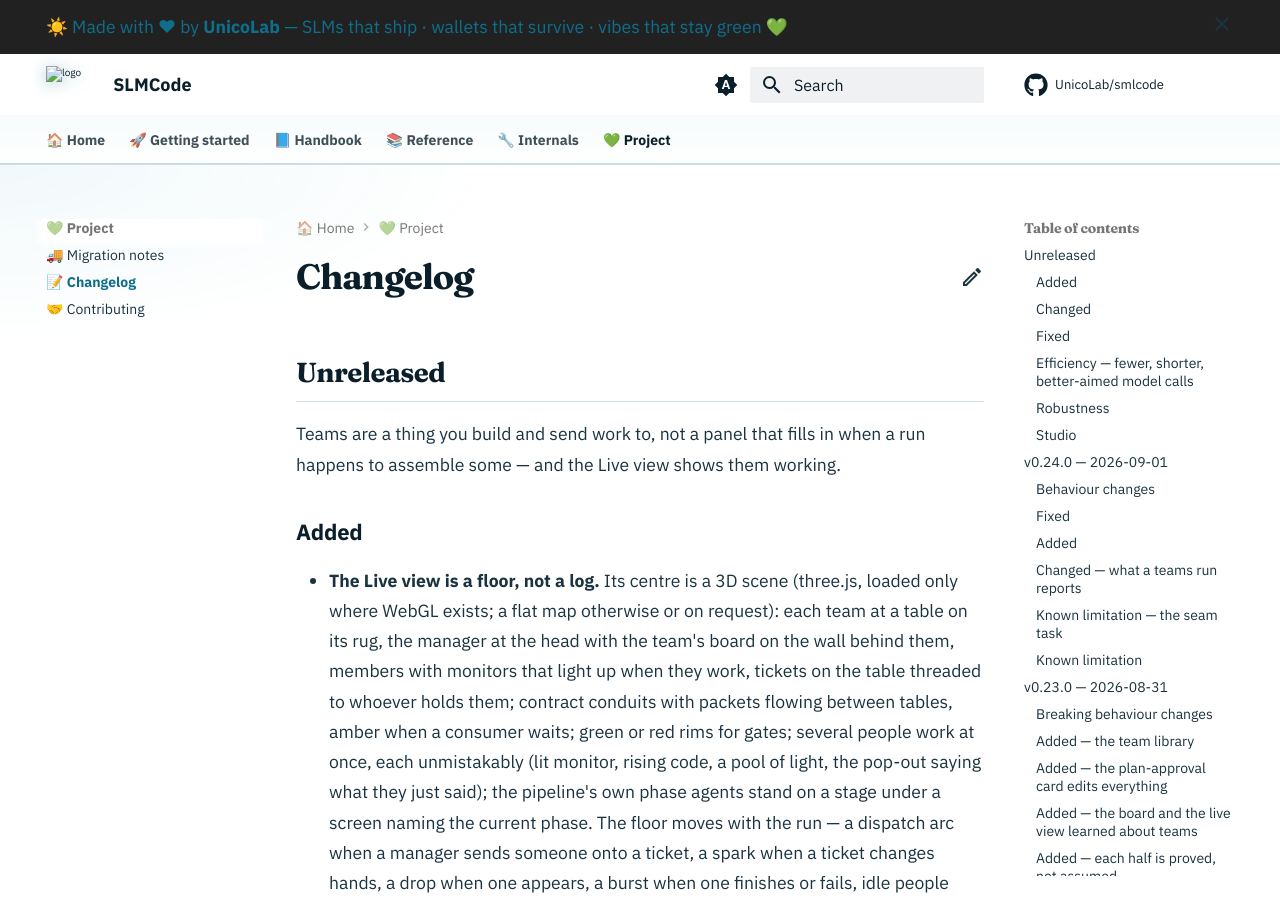
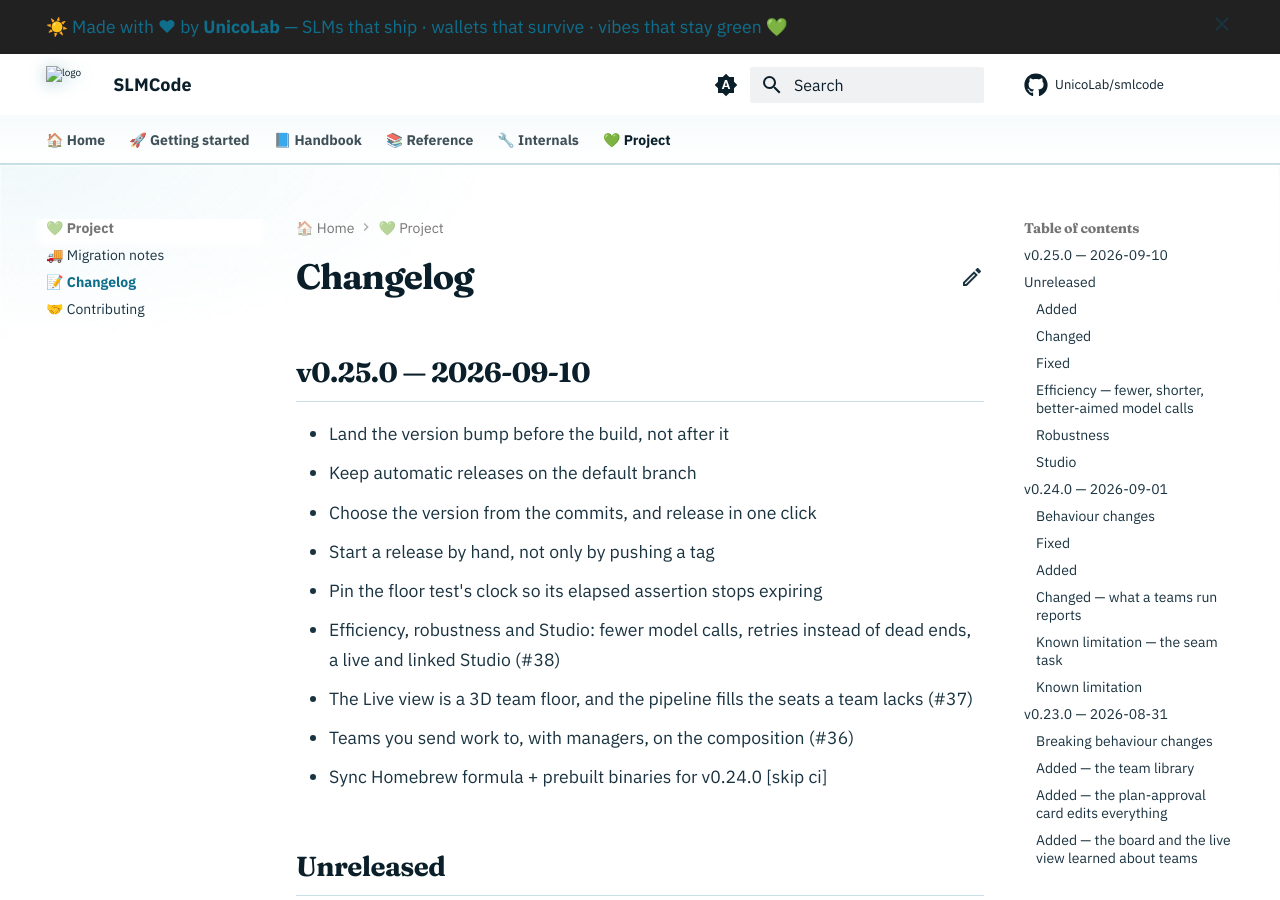
Before and after one commit to UnicoLab/smlcode, an MkDocs documentation site: the page built from docs/changelog.md, in a window 1280 px wide and 900 px high. Built offline with MkDocs 1.6.1 and Material for MkDocs 9.7.7, drawn with Linux system fonts in a browser that asks for light colours; comment, search, counter and statistics services are not loaded.

Commit message:
chore: release v0.25.0

````diff
--- a/docs/changelog.md
+++ b/docs/changelog.md
@@ -1,4 +1,16 @@
 # Changelog
+
+## v0.25.0 — 2026-09-10
+
+- Land the version bump before the build, not after it
+- Keep automatic releases on the default branch
+- Choose the version from the commits, and release in one click
+- Start a release by hand, not only by pushing a tag
+- Pin the floor test's clock so its elapsed assertion stops expiring
+- Efficiency, robustness and Studio: fewer model calls, retries instead of dead ends, a live and linked Studio (#38)
+- The Live view is a 3D team floor, and the pipeline fills the seats a team lacks (#37)
+- Teams you send work to, with managers, on the composition (#36)
+- Sync Homebrew formula + prebuilt binaries for v0.24.0 [skip ci]
 
 ## Unreleased
 
--- a/docs/install.md
+++ b/docs/install.md
@@ -126,7 +126,7 @@ fetched, the installer says so loudly rather than pretending it checked.
 To check by hand, or to verify a binary you downloaded from the Releases page:
 
 ```bash
-curl -fsSLO https://github.com/UnicoLab/smlcode/releases/download/v0.24.0/SHA256SUMS
+curl -fsSLO https://github.com/UnicoLab/smlcode/releases/download/v0.25.0/SHA256SUMS
 shasum -a 256 -c SHA256SUMS --ignore-missing     # macOS
 sha256sum -c SHA256SUMS --ignore-missing         # Linux
 ```
````
Also changed, not shown: RELEASE.md (+11 -11 lines), 3 other files.
